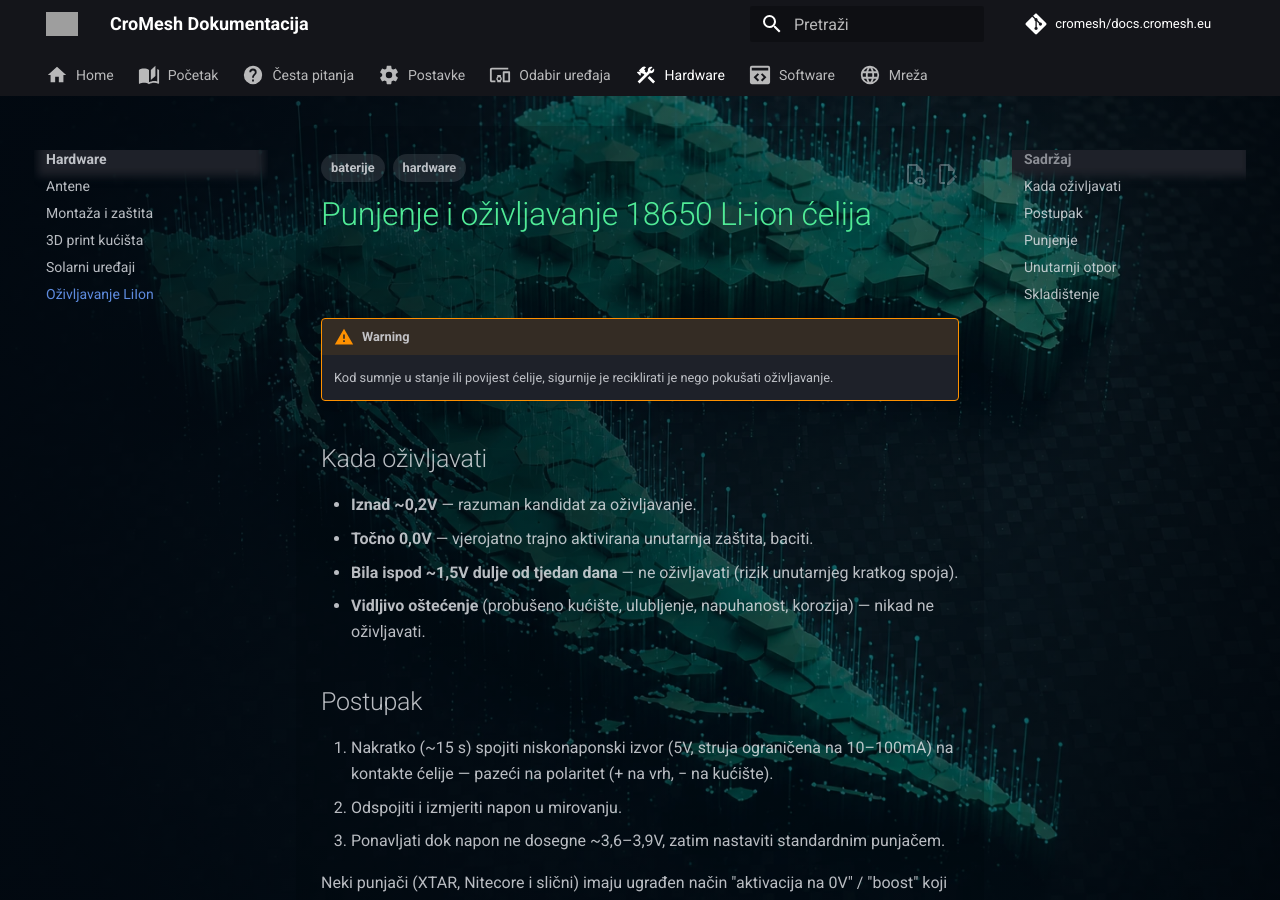
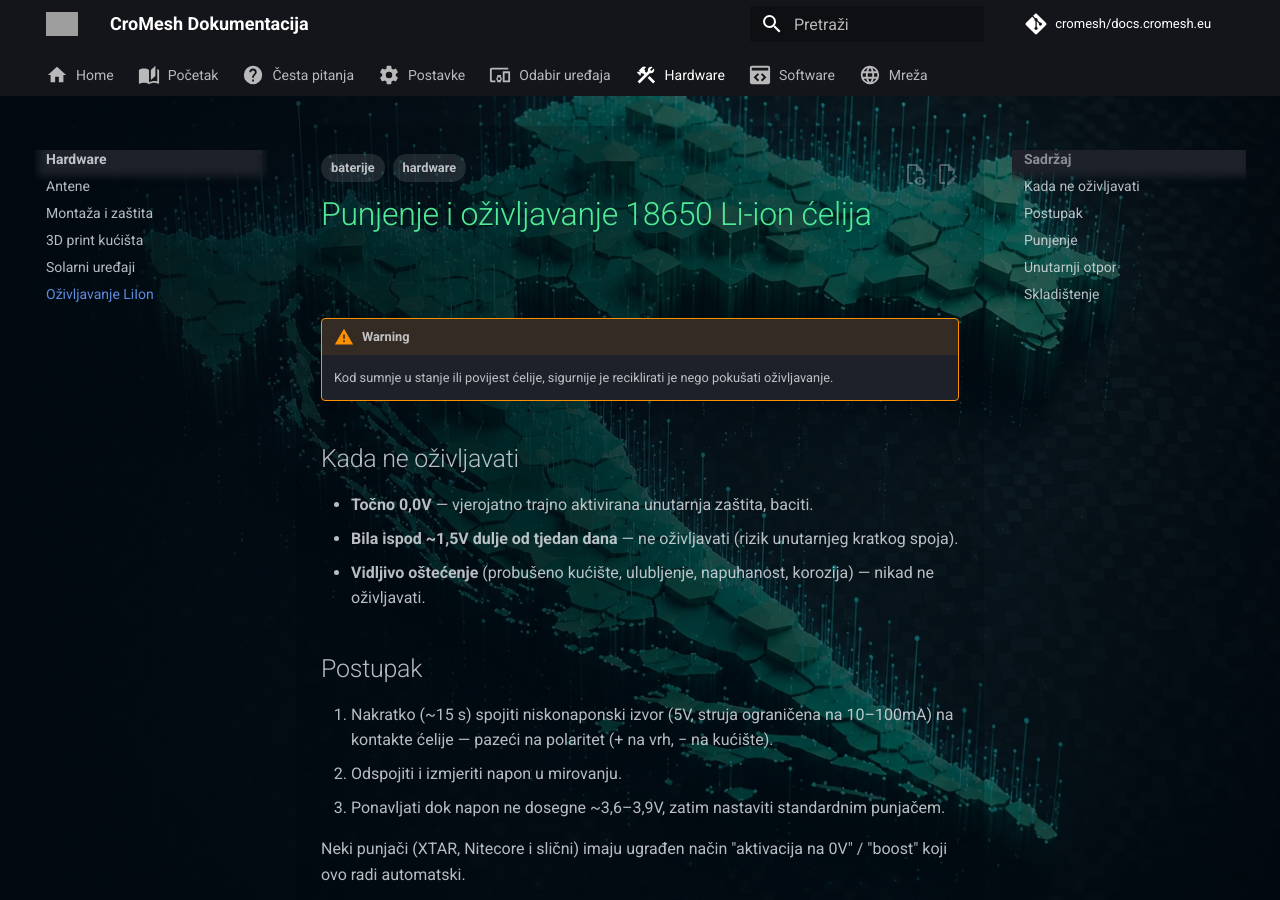
Before and after one commit to cromesh/docs.cromesh.eu, an MkDocs documentation site: the page built from docs/hardver/ozivljavanje-18650.md, in a window 1280 px wide and 900 px high. Built offline with MkDocs 1.6.1 and Material for MkDocs 9.7.7, drawn with Linux system fonts in a browser that asks for light colours; comment, search, counter and statistics services are not loaded; grey boxes are pictures that could not be loaded.

```diff
--- a/docs/hardver/ozivljavanje-18650.md
+++ b/docs/hardver/ozivljavanje-18650.md
@@ -12,9 +12,8 @@ tags:
     Kod sumnje u stanje ili povijest ćelije, sigurnije je reciklirati je nego
     pokušati oživljavanje.
 
-## Kada oživljavati
+## Kada ne oživljavati
 
-- **Iznad ~0,2V** — razuman kandidat za oživljavanje.
 - **Točno 0,0V** — vjerojatno trajno aktivirana unutarnja zaštita, baciti.
 - **Bila ispod ~1,5V dulje od tjedan dana** — ne oživljavati (rizik unutarnjeg
   kratkog spoja).
```
